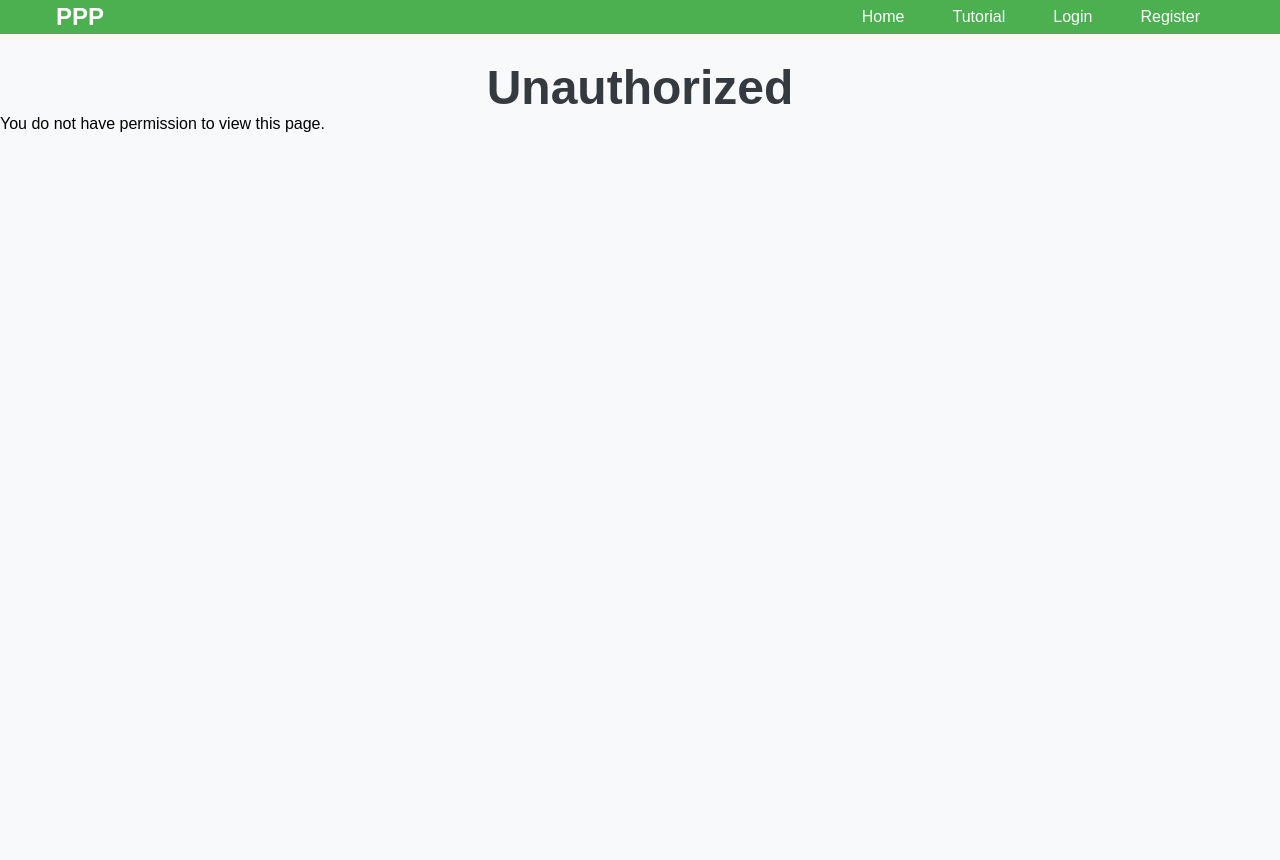
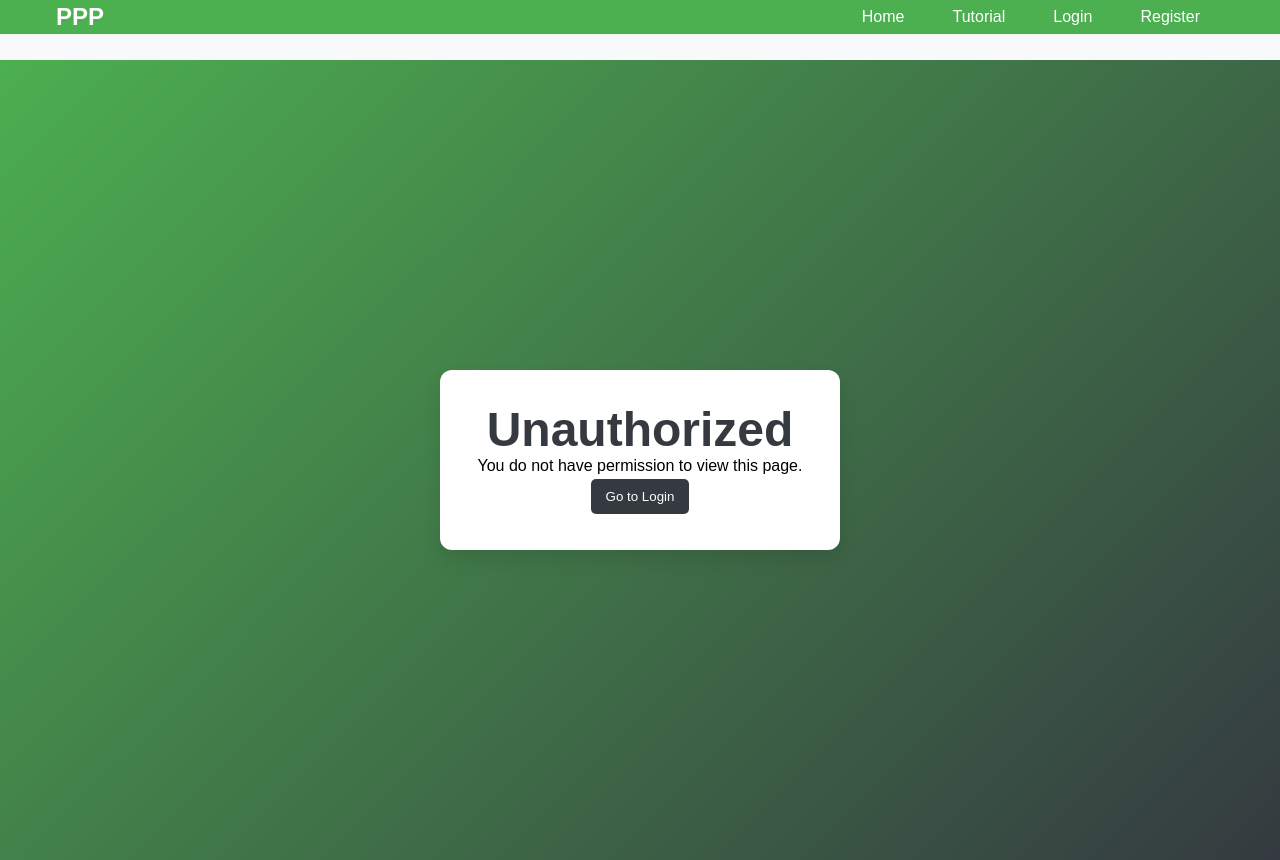
Before and after one commit to notAnotherAverageJoe/Property-Preservation-Plus, a React (Create React App) app in the folder client/: page /unauthorized in a window 1280 px wide. Before the commit the page ends 800 px from the top, so only its background shows below. Built offline with nearby package versions, Linux system fonts and the light colour scheme.

Commit message:
auth fixes

```diff
--- a/client/src/App.js
+++ b/client/src/App.js
@@ -34,7 +34,7 @@ import BudgetForecast from "./components/Budgets/BudgetForecast";
 import "./components/styles/Pagination.css";
 import ProfilePage from "./components/pages/ProfilePage";
 import Tutorial from "./components/pages/Tutorial";
-
+// An example of using withAuth to limite access
 const ProtectedDashboard = withAuth(Dashboard, 1);
 const ProtectedCreateCompany = withAuth(CreateCompany);
 const ProtectedPropertiesList = withAuth(PropertiesList);
@@ -48,7 +48,7 @@ const ProtectedLeasesManager = withAuth(LeasesManager);
 const ProtectedEditProperty = withAuth(EditProperty);
 const ProtectedLeasesListByTenant = withAuth(LeasesListByCompany);
 const ProtectedRolesManager = withAuth(RolesManager);
-const ProtectedCreateUserForm = withAuth(CreateUserForm);
+const ProtectedCreateUserForm = withAuth(CreateUserForm, 4);
 const ProtectedBudgetForecast = withAuth(BudgetForecast);
 const ProtectedProfilePage = withAuth(ProfilePage);
 
@@ -85,7 +85,7 @@ function AppLayout() {
           element={<ProtectedMaintenanceRequests />}
         />
         <Route path="/leases" element={<ProtectedLeasesManager />} />
-        <Route path="/create-lease" element={<CreateLease />} />
+        {/* <Route path="/create-lease" element={<CreateLease />} /> */}
         <Route
           path="/leases-by-tenant/:tenantId"
           element={<ProtectedLeasesListByTenant />}
--- a/client/src/components/PrivateRoute.js
+++ b/client/src/components/PrivateRoute.js
@@ -2,7 +2,6 @@ import React from "react";
 import { Navigate } from "react-router-dom";
 import { useAuth } from "../contexts/AuthContext";
 
-// Define the PrivateRoute component
 const PrivateRoute = ({ children }) => {
   // Get the authentication status from the AuthContext
   const { isAuthenticated } = useAuth();
--- a/client/src/components/Unauthorized.js
+++ b/client/src/components/Unauthorized.js
@@ -1,10 +1,17 @@
 import React from "react";
+import { Link } from "react-router-dom";
+import "./styles/Unathorized.css"; // Import the CSS file
 
 const Unauthorized = () => {
   return (
-    <div>
-      <h1>Unauthorized</h1>
-      <p>You do not have permission to view this page.</p>
+    <div className="unauthorized-container">
+      <div className="unauthorized-box">
+        <h1>Unauthorized</h1>
+        <p>You do not have permission to view this page.</p>
+        <Link to="/login">
+          <button>Go to Login</button>
+        </Link>
+      </div>
     </div>
   );
 };
--- /dev/null
+++ b/client/src/components/styles/Unathorized.css
@@ -0,0 +1,32 @@
+.unauthorized-container {
+    display: flex;
+    justify-content: center;
+    align-items: center;
+    height: 100vh;
+    background: linear-gradient(135deg, #4caf50 0%, #343a40 100%);
+    font-family: 'Arial', sans-serif;
+    margin: 0;
+  }
+
+  .unauthorized-box {
+    background-color: #fff;
+    padding: 2rem;
+    border-radius: 12px;
+    text-align: center;
+    box-shadow: 0 10px 20px rgba(0, 0, 0, 0.1);
+    max-width: 400px;
+    width: 100%;
+    animation: fadeIn 0.8s ease-in-out;
+  }
+
+  /* Fade-in animation */
+  @keyframes fadeIn {
+    from {
+      opacity: 0;
+      transform: translateY(10px);
+    }
+    to {
+      opacity: 1;
+      transform: translateY(0);
+    }
+  }
--- a/client/src/components/withAuth.js
+++ b/client/src/components/withAuth.js
@@ -8,14 +8,9 @@ const withAuth = (Component, requiredAccessLevel) => {
   return (props) => {
     const { isAuthenticated, user } = useAuth(); // Destructure authentication state and user from the context
 
-    // If the user is not authenticated, redirect to the login page
-    if (!isAuthenticated) {
-      return <Navigate to="/login" />;
-    }
-
-    // If the user's access level is lower than the required level, redirect to the unauthorized page
-    if (user.access_level < requiredAccessLevel) {
-      return <Navigate to="/unauthorized" />; // Redirect to an unauthorized page
+    // Ensure that user exists before checking access_level
+    if (!isAuthenticated || !user || user.access_level < requiredAccessLevel) {
+      return <Navigate to="/unauthorized" />;
     }
 
     // If authenticated and has the required access level, render the specified component
@@ -23,4 +18,4 @@ const withAuth = (Component, requiredAccessLevel) => {
   };
 };
 
-export default withAuth; // Export the higher-order component for use in routing
+export default withAuth;
```
